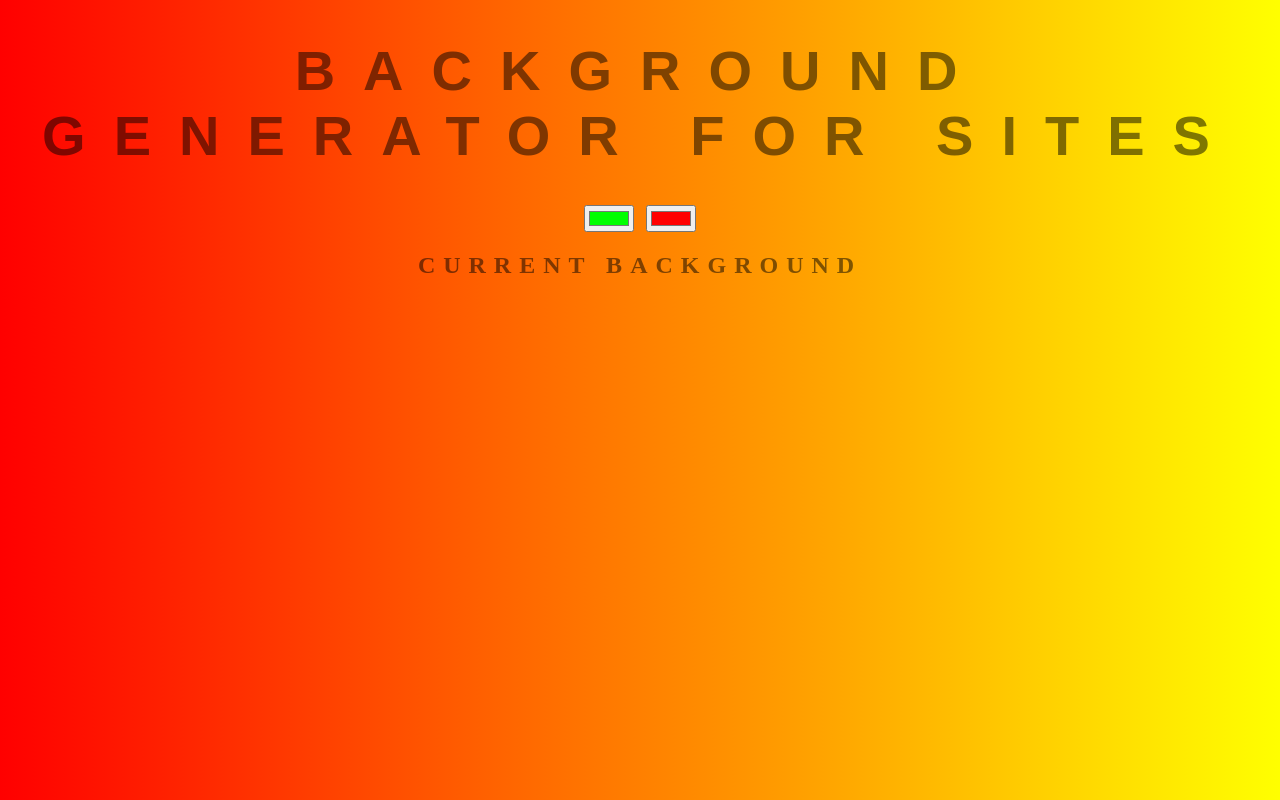
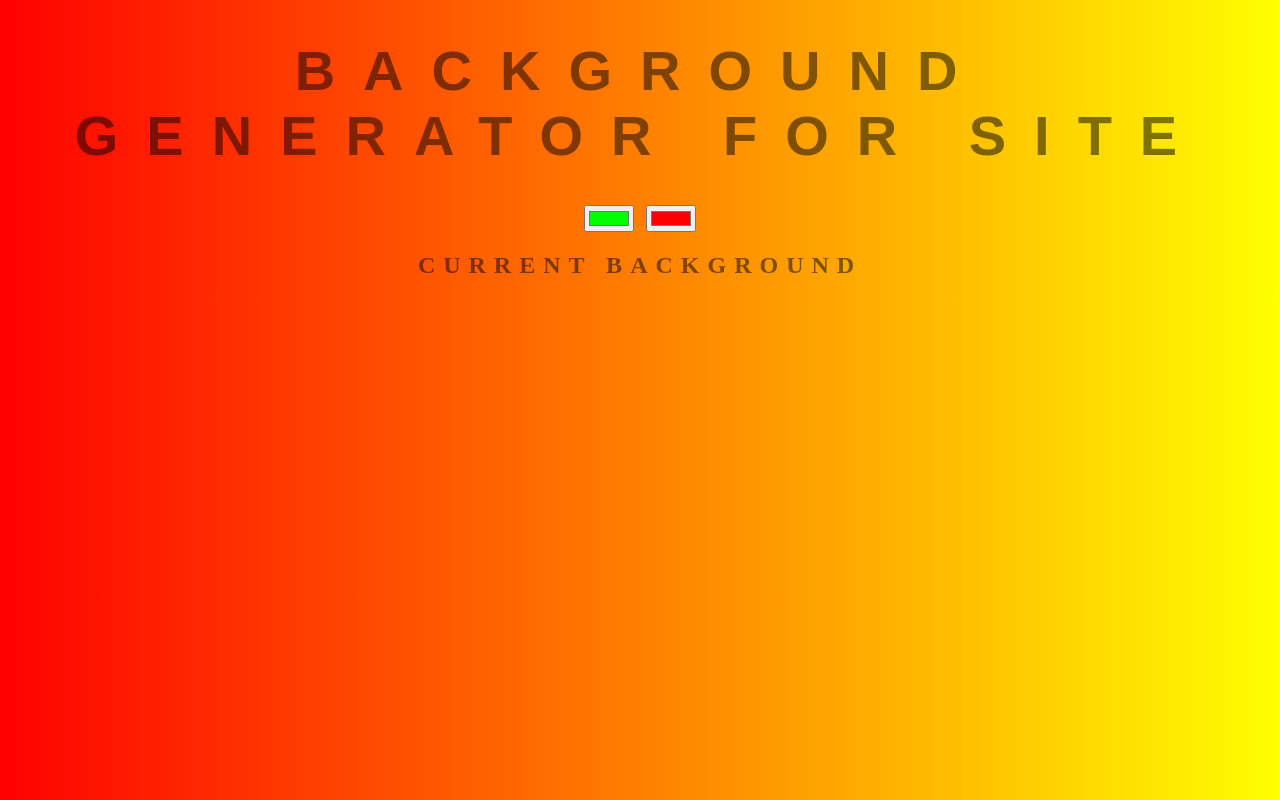
Before and after one commit to nasir-khan01/Background-Generator, a plain HTML site: page index.html in a window 1280 px wide. Drawn offline with Linux system fonts and the light colour scheme.

Commit message:
finalmodification

```diff
--- a/index.html
+++ b/index.html
@@ -5,7 +5,7 @@
     <link rel="stylesheet" type="text/css" href="style.css" />
   </head>
   <body id="gradient">
-    <h1>Background generator for sites</h1>
+    <h1>Background generator for site</h1>
     <input class="color1" type="color" name="color1" value="#00ff00" />
     <input class="color2" type="color" name="color2" value="#ff0000" />
     <h2>Current background</h2>
```
